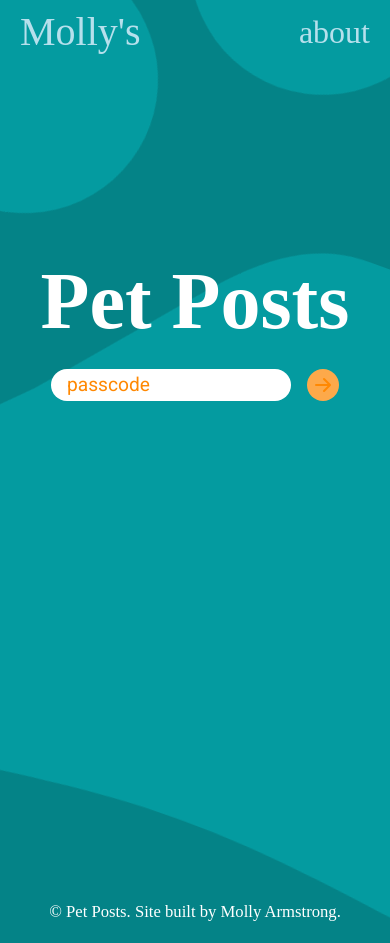
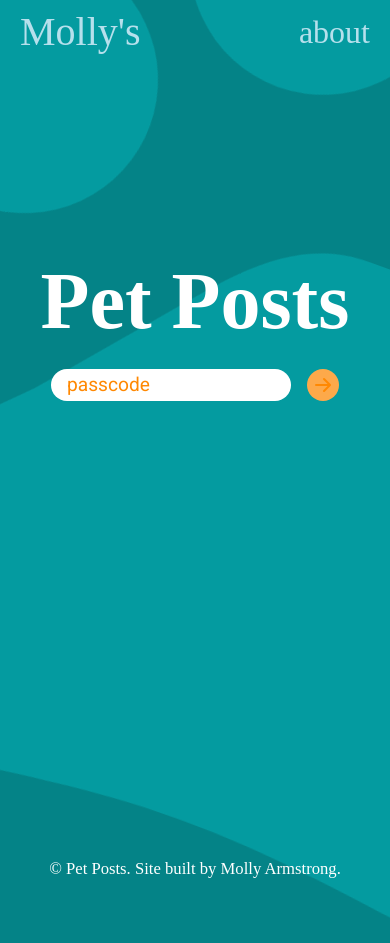
Before and after one commit to armstmol01/pp-project, a React (Create React App) app in the folder client/: page / in a window 390 px wide. After the commit the page ends 900 px from the top, so only its background shows below. Built offline with nearby package versions, Linux system fonts and the light colour scheme; a web font is replaced by a local one.

Commit message:
style changes

```diff
--- a/client/src/components/footer/Footer.css
+++ b/client/src/components/footer/Footer.css
@@ -7,9 +7,17 @@
   padding-bottom: 1rem;
 }
 
-/* ===== MEDIA QUERIES (SMALL DEVICES) ===== */
-@media screen and (max-width: 1024px) {
+/* ===== MEDIA QUERIES (WIDE SCREENS) */
+@media screen and (min-width: 1510px) {
   .footer__copyright {
-    padding-top: 25vh;
+    padding-top: 10vh;
   }
 }
+
+
+/* ===== MEDIA QUERIES (SMALL DEVICES) ===== */
+@media screen and (max-width: 600px) {
+  .footer__copyright {
+    padding-top: 20vh;
+  }
+}
--- a/client/src/components/posts/Posts.css
+++ b/client/src/components/posts/Posts.css
@@ -40,7 +40,7 @@
 /* ===== MEDIA QUERIES (WIDE SCREENS) */
 @media screen and (min-width: 1510px) {
   .posts__container {
-    margin: 2rem auto auto auto;
+    margin: 5rem auto auto auto;
     width: 80rem;
   }
 
```
